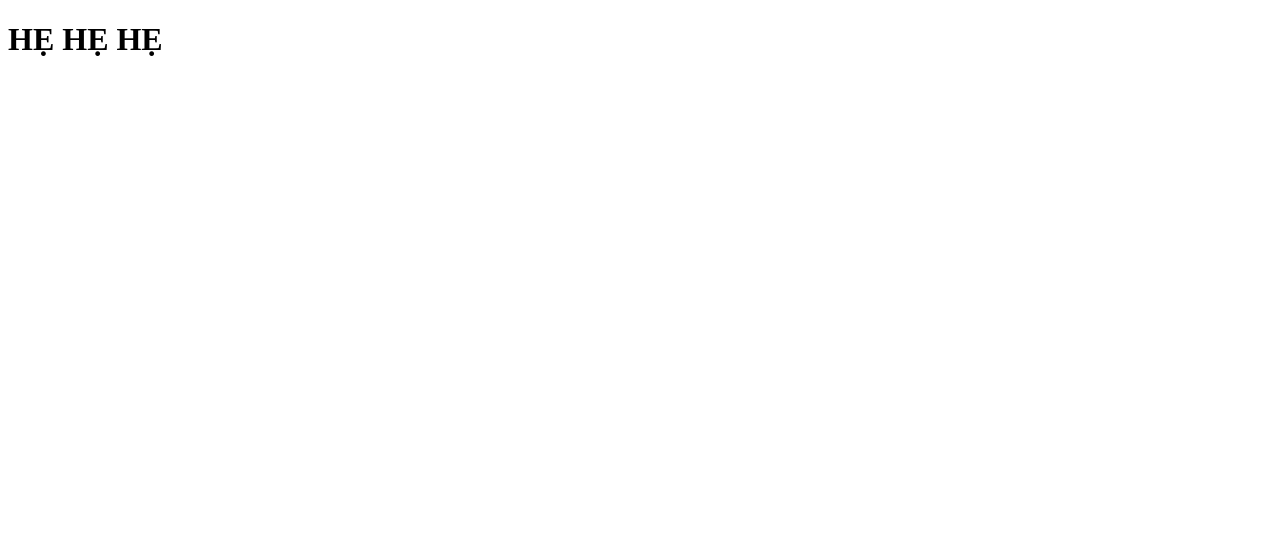
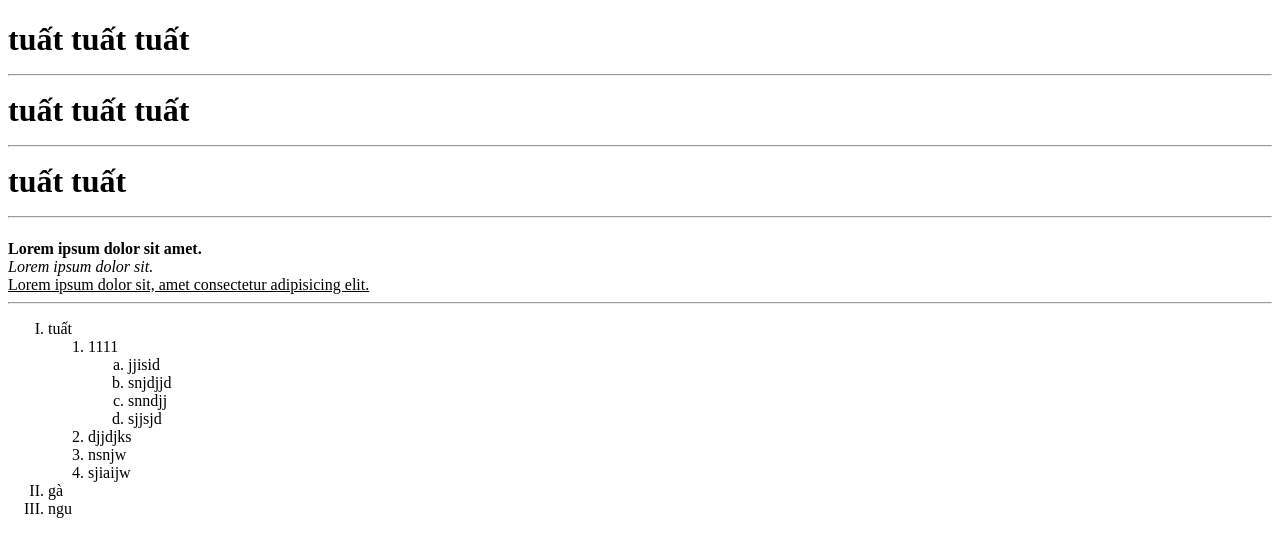
Before and after one commit to khaanh05032006-dotcom/khanhdeptrai, a plain HTML site: page index.html in a window 1280 px wide. Drawn offline with Linux system fonts and the light colour scheme.

Commit message:
Update index.html

```diff
--- a/index.html
+++ b/index.html
@@ -1,12 +1,39 @@
 <!DOCTYPE html>
-<html lang="en">
+<html lang="vi">
 <head>
     <meta charset="UTF-8">
     <meta name="viewport" content="width=device-width, initial-scale=1.0">
     <title>Document</title>
+
 </head>
 <body>
-    <h1>HẸ HẸ HẸ</h1>
+    <h1>tuất tuất tuất<br/><hr>
+        tuất tuất tuất<br/><hr>
+        tuất tuất<br/><hr>
 
+    </h1>
+    <b>Lorem ipsum dolor sit amet.</b><br/>
+    <i>Lorem ipsum dolor sit.</i><br/>
+    <u>Lorem ipsum dolor sit, amet consectetur adipisicing elit.</u><br/>
+    <hr>
+    <ol type="I">
+        <li>tuất
+            <ol type="1">
+                <li>1111
+                    <ol type="a">
+                        <li>jjisid</li>
+                        <li>snjdjjd</li>
+                        <li>snndjj</li>
+                        <li>sjjsjd</li>
+                    </ol>
+                </li>
+                <li>djjdjks</li>
+                <li>nsnjw</li>
+                <li>sjiaijw</li>
+            </ol>
+        </li>
+        <li>gà </li>
+        <li>ngu</li>
+    </ol>
 </body>
 </html>
```
